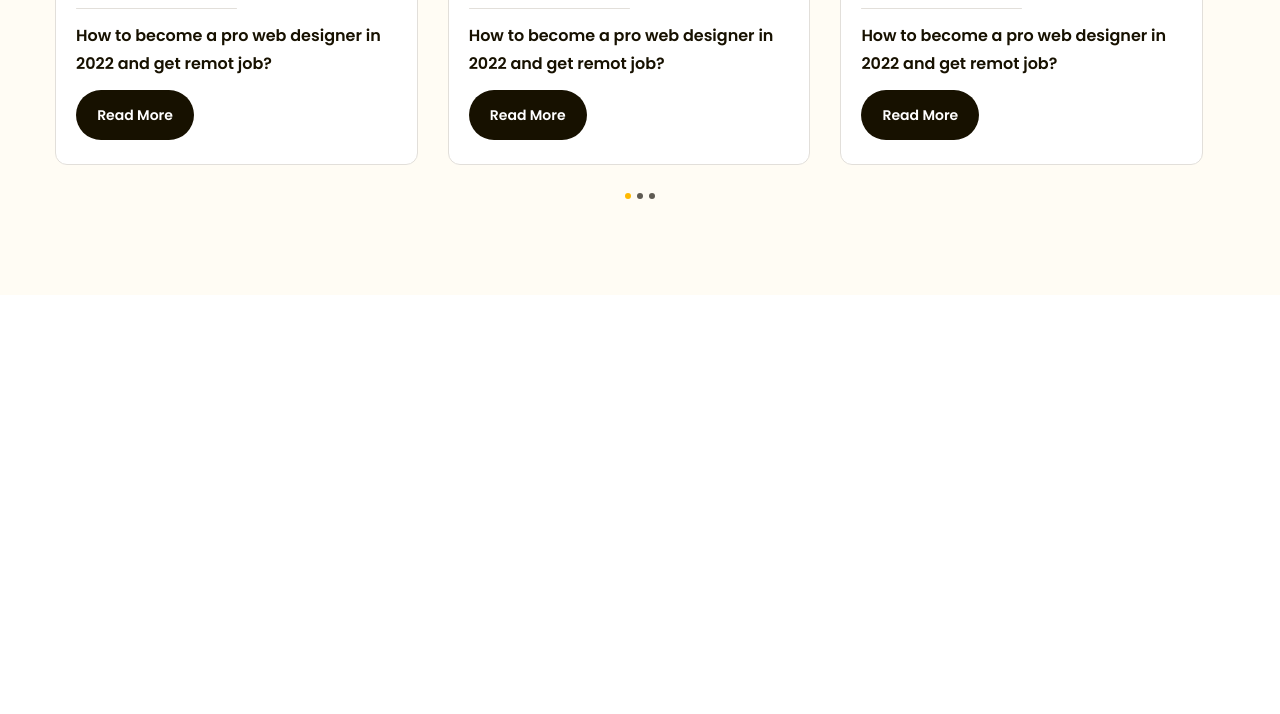
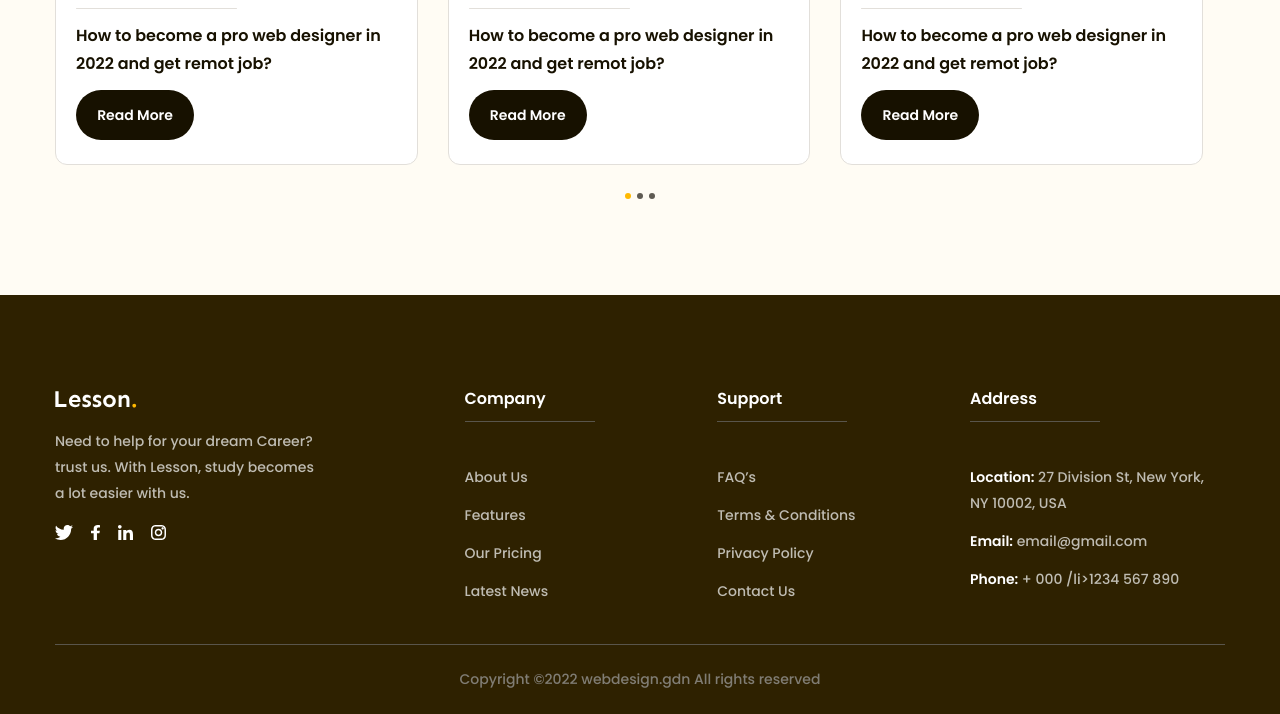
Before and after one commit to tddv2017/Education-Platfrorm, a plain HTML site: page index.html in a window 1280 px wide. Shown: the part 4361-5075 px from the top of the page. Before the commit the page ends 5000 px from the top, so only its background shows below. Drawn offline with Linux system fonts and the light colour scheme.

Commit message:
commit complete dự án 2

```diff
--- a/assets/css/styles.css
+++ b/assets/css/styles.css
@@ -70,6 +70,13 @@ a {
     font-weight: 700;
     line-height: 1.27;
     letter-spacing: -0.02em;
+}
+
+.heading-lv3 {
+    color: #FFF;
+    font-size: 1.6rem;
+    font-style: normal;
+    font-weight: 600;
 }
 
 .card-item {
@@ -690,3 +697,88 @@ a {
     cursor: pointer;
     background-color: #5F5B53;
 }
+
+/* ======Footer====== */
+.footer {
+    background: #2E2100;
+    padding: 96px 0 28px 0;
+}
+
+.footer .row-top {
+    display: flex;
+}
+
+.footer .row-top .col:first-child {
+    width: 35%;
+}
+
+.footer .row-top .col {
+    width: 21.6%;
+}
+
+.footer .row-top .col .social-icon {
+    display: inline-flex;
+    margin-top: 18px;
+}
+
+.footer .row-top .col .social-icon img+img {
+    margin-left: 18px;
+}
+
+.footer .row-top .col .heading-lv3::after {
+    content: "";
+    display: block;
+    width: 130px;
+    height: 1px;
+    background: #59554B;
+    bottom: 0;
+    left: 0;
+    margin-top: 14px;
+}
+
+.footer .col .desc {
+    max-width: 267px;
+    margin-top: 18px;
+    color: #BFBCB2;
+    font-size: 1.4rem;
+    font-weight: 400;
+    line-height: 1.85;
+}
+
+.footer .col .list .item {
+    margin-top: 43px;
+    color: #BFBCB2;
+    font-size: 1.4rem;
+    font-style: normal;
+    font-weight: 400;
+    line-height: 1.85714;
+}
+
+.footer .col .list .item+.item {
+    margin-top: 12px;
+}
+
+.footer .col .list .item strong {
+    color: #FFF;
+    font-weight: 600;
+}
+
+.footer .row-bottom .copyright::before {
+    position: absolute;
+    content: "";
+    display: block;
+    width: 1170px;
+    height: 1px;
+    background: #59554B;
+    top: -28px;
+}
+
+.footer .row-bottom .copyright {
+    position: relative;
+    margin-top: 67px;
+    color: #807D74;
+    text-align: center;
+    font-size: 1.4rem;
+    font-style: normal;
+    font-weight: 400;
+}
--- a/index.html
+++ b/index.html
@@ -16,7 +16,7 @@
 </head>
 
 <body>
-    <main style="height: 5000px;">
+
     <!-- Header -->
     <header class="header fixed">
         <div class="main-content">
@@ -49,7 +49,7 @@
             </div>
         </div>
     </header>
-
+    <main>
         <!-- Hero -->
         <div class="hero">
             <div class="main-content">
@@ -365,8 +365,11 @@
                                 <div class="block-sub-desc">
                                     <p class="sub-desc">21 November 2021</p>
                                 </div>
-                                <p class="desc line-clamp-2">How to become a pro web designer in 2022 and get remot job?
+                                <a href="#!">
+                                    <p class="desc line-clamp-2">How to become a pro web designer in 2022 and get remot
+                                        job?
                                     </p>
+                                </a>
                                 <a href="#!" class="btn btn-cta">Read More</a>
                             </div>
                         </div>
@@ -376,8 +379,11 @@
                                 <div class="block-sub-desc">
                                     <p class="sub-desc">21 November 2021</p>
                                 </div>
-                                <p class="desc line-clamp-2">How to become a pro web designer in 2022 and get remot job?
+                                <a href="#!">
+                                    <p class="desc line-clamp-2">How to become a pro web designer in 2022 and get remot
+                                        job?
                                     </p>
+                                </a>
                                 <a href="#!" class="btn btn-cta">Read More</a>
                             </div>
                         </div>
@@ -387,8 +393,11 @@
                                 <div class="block-sub-desc">
                                     <p class="sub-desc">21 November 2021</p>
                                 </div>
-                                <p class="desc line-clamp-2">How to become a pro web designer in 2022 and get remot job?
+                                <a href="#!">
+                                    <p class="desc line-clamp-2">How to become a pro web designer in 2022 and get remot
+                                        job?
                                     </p>
+                                </a>
                                 <a href="#!" class="btn btn-cta">Read More</a>
                             </div>
                         </div>
@@ -435,6 +444,56 @@
             </div>
         </div>
     </main>
+    <!-- Footer -->
+    <div class="footer">
+        <div class="main-content">
+            <div class="row-top">
+                <div class="col">
+                    <a href="#!">
+                        <img src="./assets/img/Lesson.-white.svg" alt="Lesson.">
+                    </a>
+                    <p class="desc">Need to help for your dream Career? trust us. With Lesson, study becomes a lot
+                        easier with us.</p>
+                    <div class="social-icon">
+                        <img src="./assets/icon/Twitter.svg" alt="">
+                        <img src="./assets/icon/facebook.svg" alt="">
+                        <img src="./assets/icon/linked_in.svg" alt="">
+                        <img src="./assets/icon/instagram.svg" alt="">
+                    </div>
+                </div>
+                <div class="col">
+                    <h3 class="heading-lv3">Company</h3>
+                    <ul class="list">
+                        <li class="item">About Us</li>
+                        <li class="item">Features</li>
+                        <li class="item">Our Pricing</li>
+                        <li class="item">Latest News</li>
+                    </ul>
+                </div>
+                <div class="col">
+                    <h3 class="heading-lv3">Support</h3>
+                    <ul class="list">
+                        <li class="item">FAQ’s</li>
+                        <li class="item">Terms & Conditions</li>
+                        <li class="item">Privacy Policy</li>
+                        <li class="item">Contact Us</li>
+                    </ul>
+                </div>
+                <div class="col">
+                    <h3 class="heading-lv3">Address</h3>
+                    <ul class="list">
+                        <li class="item"><strong>Location:</strong> 27 Division St, New York, NY 10002, USA</li>
+                        <li class="item"><strong>Email:</strong> email@gmail.com</li>
+                        <li class="item"><strong>Phone:</strong> + 000 /li>1234 567 890</li>
+                    </ul>
+                </div>
+            </div>
+            <div class="row-bottom">
+                <p class="copyright">Copyright ©2022 webdesign.gdn All rights reserved</p>
+            </div>
+        </div>
+    </div>
+
 </body>
 
 </html>
```
Also changed, not shown: assets/icon/Twitter.svg (added), assets/icon/facebook.svg (added), assets/icon/instagram.svg (added), assets/icon/linked_in.svg (added), assets/img/Lesson.-white.svg (added). Lines whose indentation alone changed are shown as unchanged.
